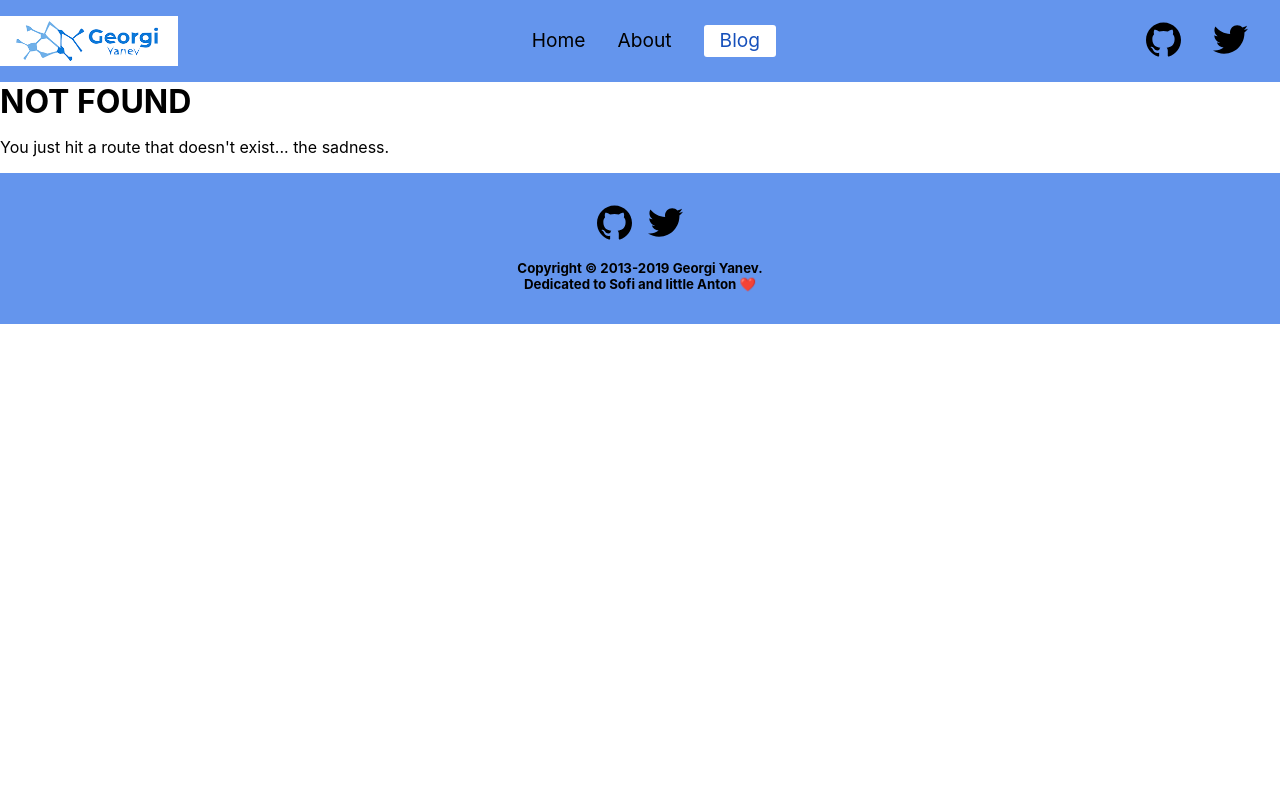
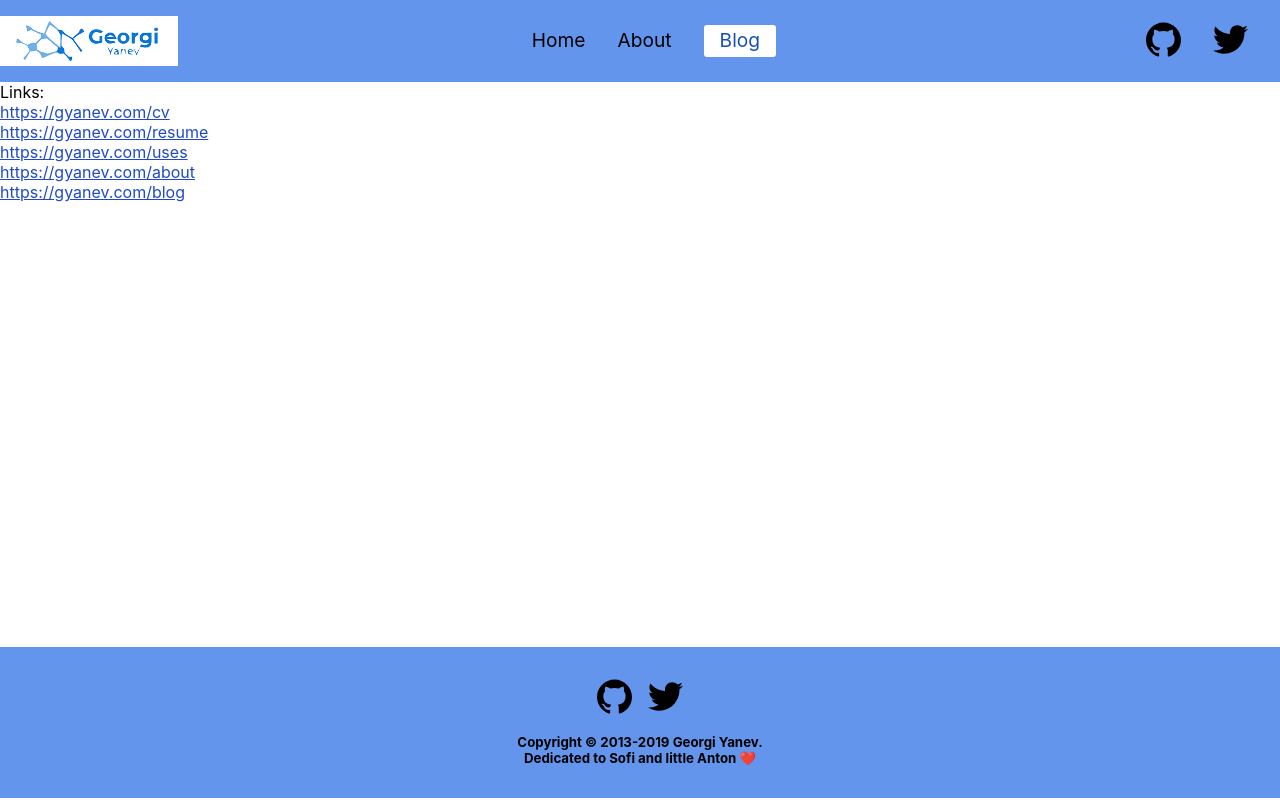
Before and after one commit to jumpalottahigh/www.georgi-yanev.com, a Gatsby site: page /links in a window 1280 px wide. Before the commit this address had no page. Built offline with nearby package versions, Linux system fonts and the light colour scheme; Gatsby itself is replaced by a stand-in of ours.

Commit message:
Create a links page to list all short url links

```diff
--- a/src/components/Home/Intro/Intro.js
+++ b/src/components/Home/Intro/Intro.js
@@ -22,7 +22,7 @@ class Intro extends Component {
     return (
       <section className="intro">
         <CenteredDiv className="intro__container">
-          <img src={image} alt={name} />
+          <img style={{ borderRadius: '50%' }} src={image} alt={name} />
           <div className="intro__inner">
             <h2>{name}</h2>
             <h4>{position}</h4>
--- a/src/components/Layout/layout.css
+++ b/src/components/Layout/layout.css
@@ -8,6 +8,10 @@ body {
   margin: 0;
   font-family: -apple-system, BlinkMacSystemFont, Segoe UI, Roboto, Oxygen,
     Ubuntu, Cantarell, Fira Sans, Droid Sans, Helvetica Neue, sans-serif;
+}
+
+main {
+  min-height: calc(100vh - 132px - 153px);
 }
 
 h1,
@@ -66,6 +70,12 @@ a:hover {
   margin: 0;
 }
 
+@media (min-width: 600px) {
+  main {
+    min-height: calc(100vh - 82px - 153px);
+  }
+}
+
 @media (min-width: 800px) {
   .inspirational {
     max-width: 620px;
--- /dev/null
+++ b/src/components/Links/index.js
@@ -0,0 +1,24 @@
+import React from 'react'
+
+const linkList = [
+  'https://gyanev.com/cv',
+  'https://gyanev.com/resume',
+  'https://gyanev.com/uses',
+  'https://gyanev.com/about',
+  'https://gyanev.com/blog',
+]
+
+const Links = () => (
+  <div>
+    Links:
+    {linkList.map((link, index) => (
+      <div key={index}>
+        <a href={link} target="_blank" rel="noreferrer">
+          {link}
+        </a>
+      </div>
+    ))}
+  </div>
+)
+
+export default Links
--- a/src/pages/404.js
+++ b/src/pages/404.js
@@ -3,8 +3,18 @@ import Layout from '../components/Layout/layout.js'
 
 const NotFoundPage = () => (
   <Layout>
-    <h1>NOT FOUND</h1>
-    <p>You just hit a route that doesn&#39;t exist... the sadness.</p>
+    <div
+      style={{
+        display: 'flex',
+        height: '60vh',
+        flexDirection: 'column',
+        justifyContent: 'center',
+        alignItems: 'center',
+      }}
+    >
+      <h1>NOT FOUND</h1>
+      <p>You just hit a route that doesn&#39;t exist... the sadness.</p>
+    </div>
   </Layout>
 )
 
--- /dev/null
+++ b/src/pages/links.js
@@ -0,0 +1,11 @@
+import React from 'react'
+import Layout from '../components/Layout/layout.js'
+import Links from '../components/Links'
+
+const LinksPage = () => (
+  <Layout>
+    <Links />
+  </Layout>
+)
+
+export default LinksPage
```
Also changed, not shown: src/components/About/Intro/Intro.js (+8 -2 lines), 1 other file.
